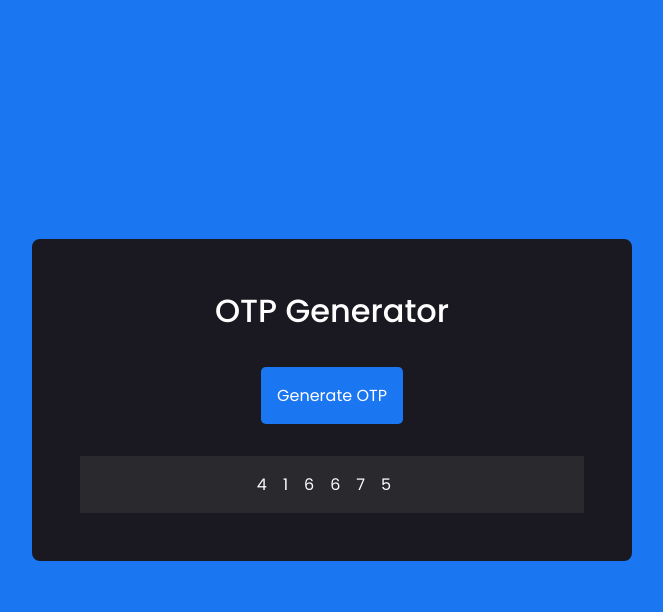
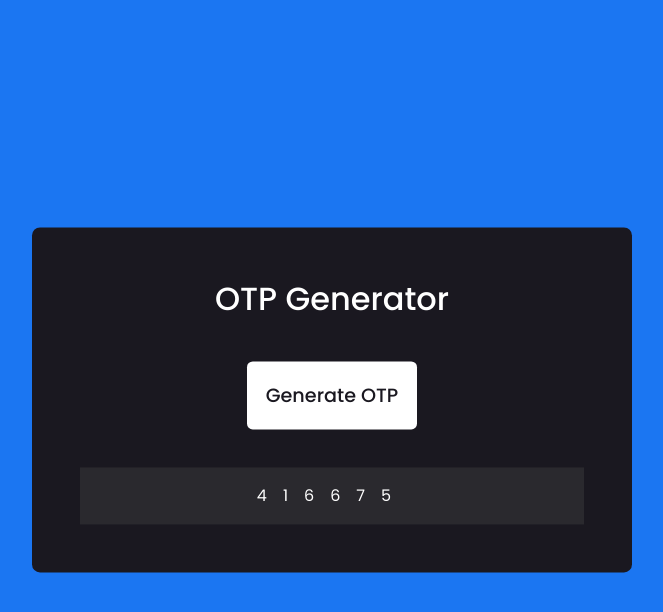
Before and after one commit to PanchenkoNaz/OTP-Generator, a plain HTML site: page index.html in a window 1280 px wide. In both pictures the pointer is over the button "Generate OTP". Shown: the whole page, without its empty margins (308-971 px from the left). Drawn offline with Linux system fonts and the light colour scheme.

Commit message:
fix style

```diff
--- a/style.css
+++ b/style.css
@@ -37,6 +37,13 @@ button {
     outline: none;
     border-radius: 0.3em;
     cursor: pointer;
+    font-size: 1.2em;
+    font-weight: 500;
+}
+
+button:hover{
+    background-color: #ffffff;
+    color: #1a1820;
 }
 
 #otpDisplay {
```
